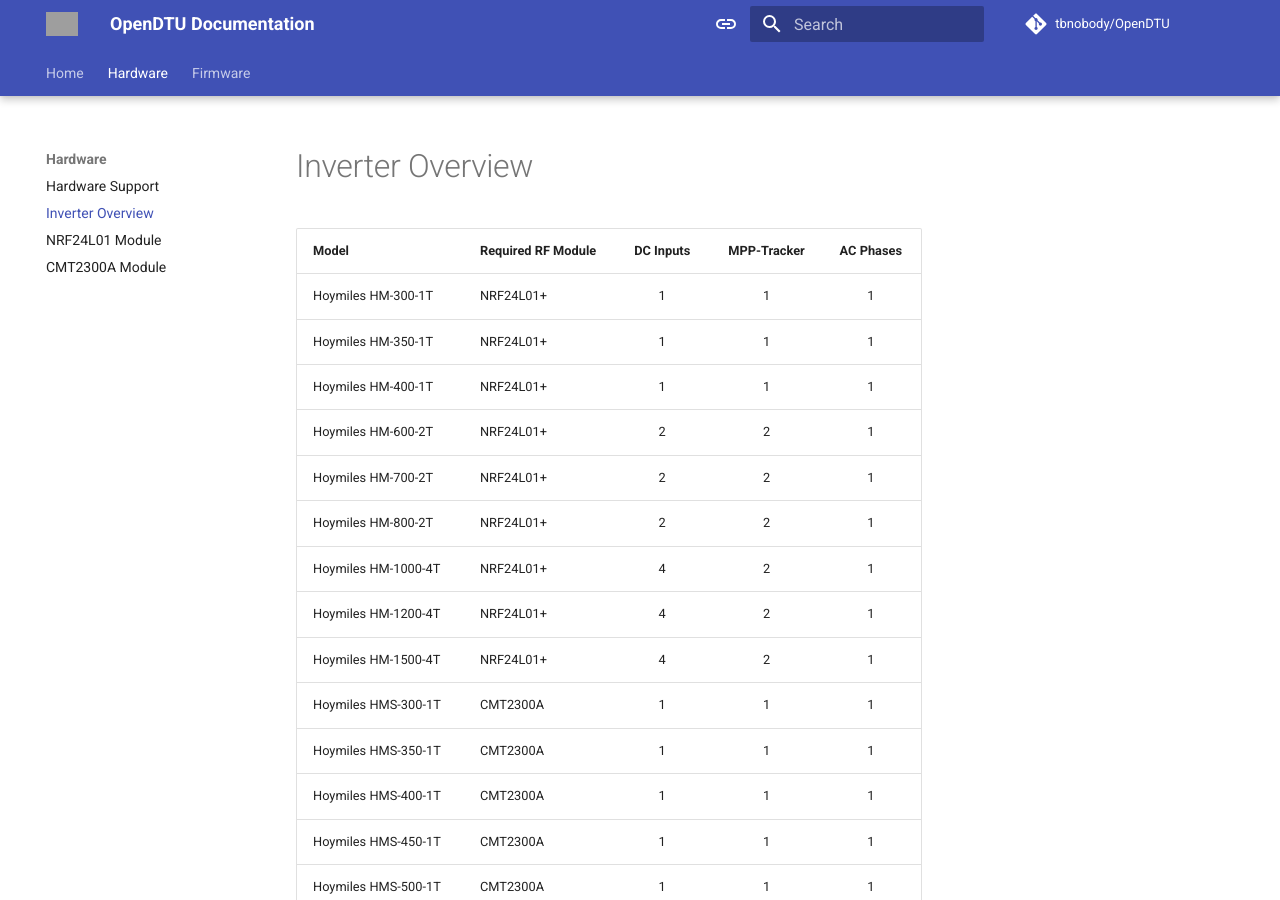
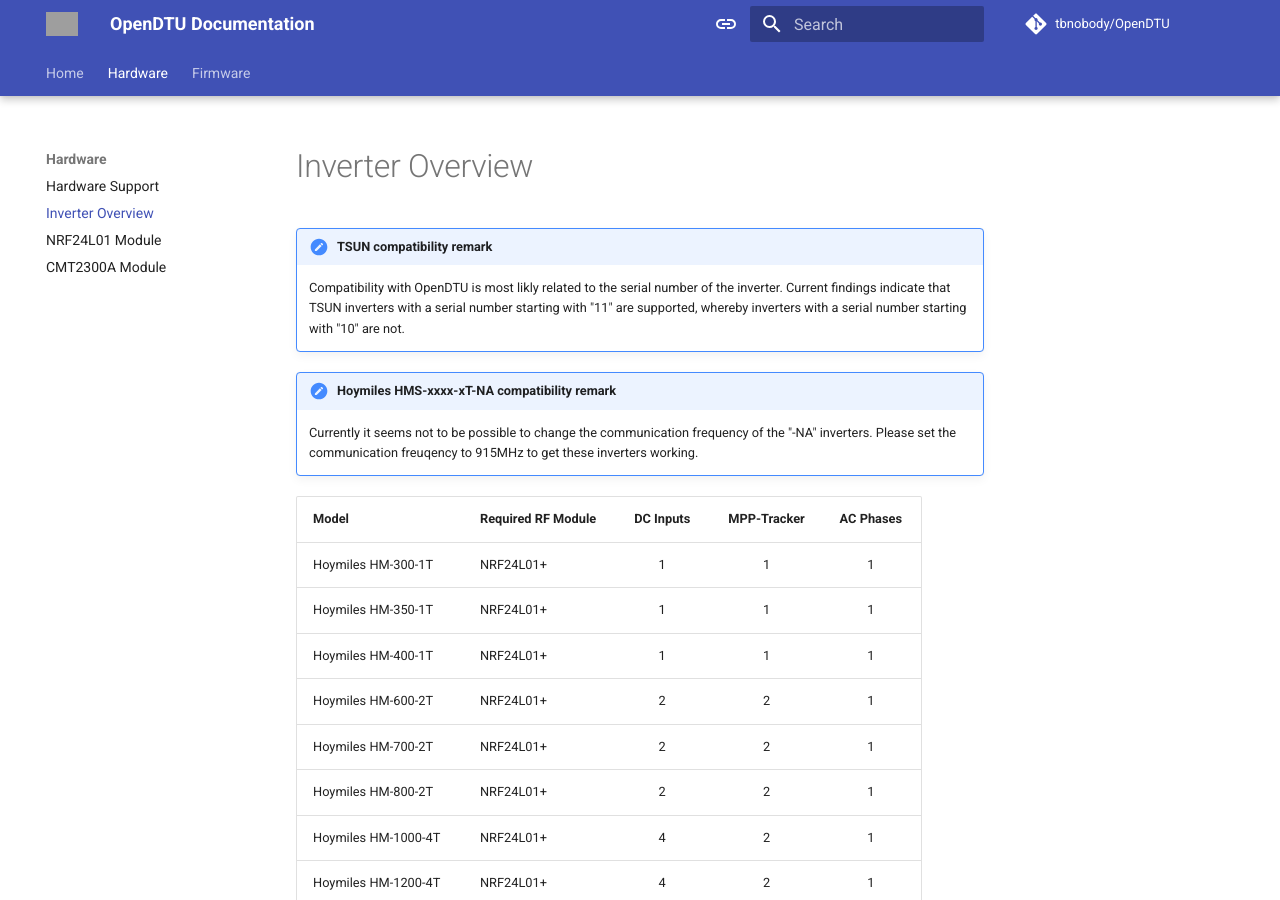
Before and after one commit to tbnobody/OpenDTU-docs, an MkDocs documentation site: the page built from docs/hardware/inverter_overview.md, in a window 1280 px wide and 900 px high. Built offline with MkDocs 1.6.1 and Material for MkDocs 9.7.7, drawn with Linux system fonts in a browser that asks for light colours; comment, search, counter and statistics services are not loaded; grey boxes are pictures that could not be loaded.

Commit message:
Add inverter notes regarding TSUN and -NA

```diff
--- a/docs/hardware/inverter_overview.md
+++ b/docs/hardware/inverter_overview.md
@@ -1,4 +1,10 @@
 # Inverter Overview
+
+!!! note "TSUN compatibility remark"
+    Compatibility with OpenDTU is most likly related to the serial number of the inverter. Current findings indicate that TSUN inverters with a serial number starting with "11" are supported, whereby inverters with a serial number starting with "10" are not.
+
+!!! note "Hoymiles HMS-xxxx-xT-NA compatibility remark"
+    Currently it seems not to be possible to change the communication frequency of the "-NA" inverters. Please set the communication freuqency to 915MHz to get these inverters working.
 
 | Model                | Required RF Module | DC Inputs | MPP-Tracker | AC Phases |
 | ---------------------| ------------------ | :-------: | :---------: | :-------: |
```
